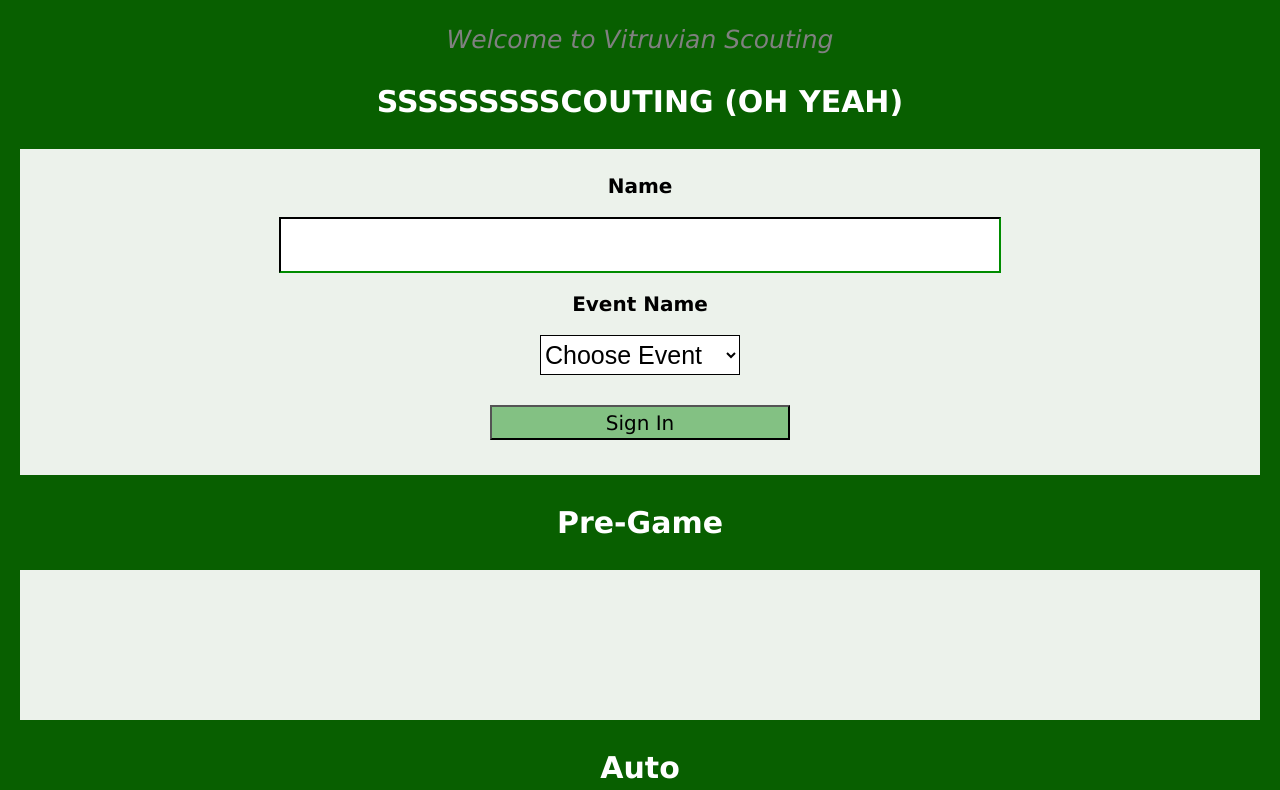
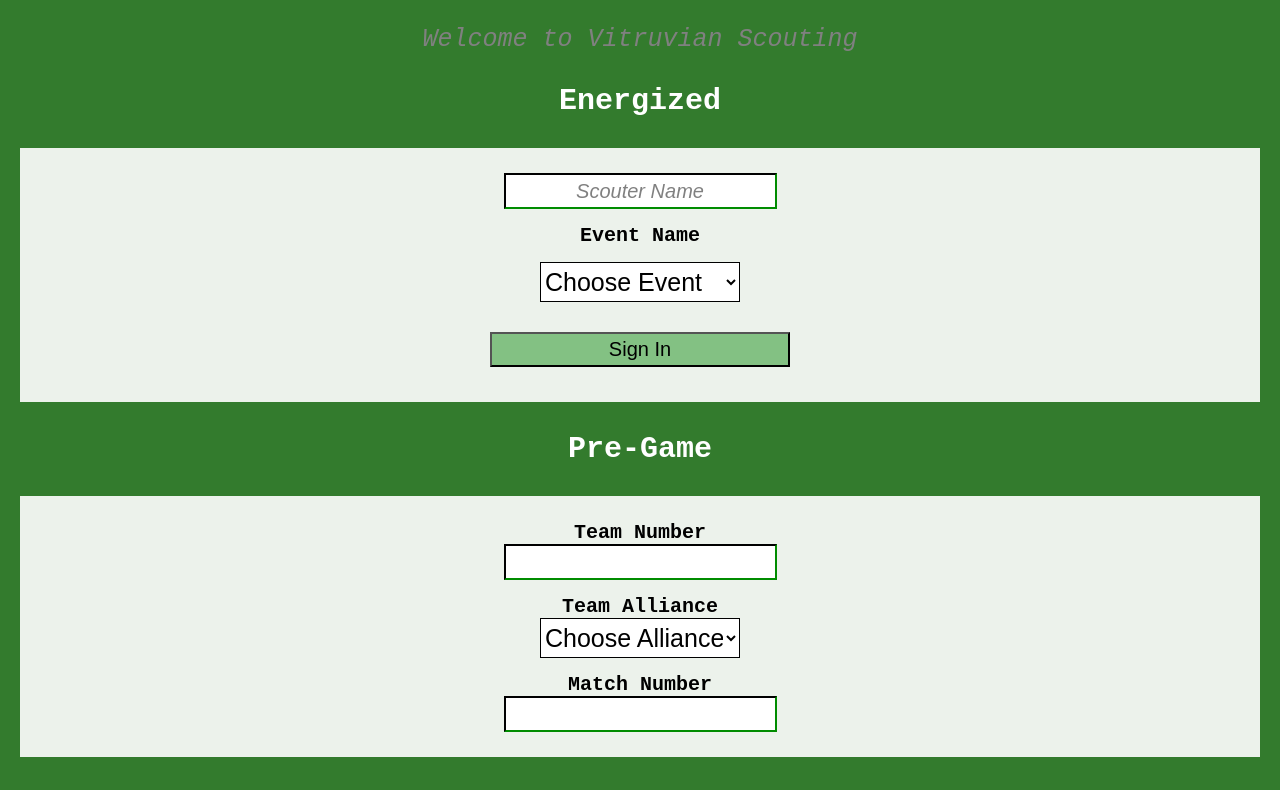
Before and after one commit to 4201VitruvianBots/ScoutingApp2023, a React (Create React App) app in the folder MatchScouting/: page / in a window 1280 px wide. Shown: the top 790 px of the page. Built offline with nearby package versions, Linux system fonts and the light colour scheme.

Commit message:
added needed sign-in and auto features back in
:)

```diff
--- a/MatchScouting/src/App.css
+++ b/MatchScouting/src/App.css
@@ -1,3 +1,8 @@
+/* .App {
+  text-align: center;
+  font-size: 10;
+} */
+
 /* WILL DELETE THIS FILE - UNUSED CODE, JUST FOR REFERENCE (COLORS + FORMATTING)
 
 .App {
--- a/MatchScouting/src/Pages.js
+++ b/MatchScouting/src/Pages.js
@@ -13,20 +13,18 @@ function Page(props) {
 function SignIn(props) {
     return (
         <div>
-            <p className="section-label">SSSSSSSSSCOUTING (OH YEAH)</p>
+            <p className="section-label">Energized</p>
             <form onSubmit={props.onSubmit} action="#">
                 <div className="textArea">
-                    <label className="item-label" htmlFor="Sname" ><strong>Name</strong> </label>
-                    <br />
-                    <br />
-                    <input type="text" id="Sname" name="Sname" />
+
+                    <input type="text" id="Sname" name="Sname" placeholder="Scouter Name"/>
                     <br />
                     <label className="item-label" htmlFor="Ename"><strong>Event Name</strong> </label>
                     <br />
                     <br />
                     <select name="Ename" id="Ename" defaultValue="Choose">
                         <option value="Choose" className="Placeholder" disabled>Choose Event</option>
-                        <option value="BeachBlitz">Beach Blitz</option>
+                        <option value="BeachBlitz">Port Hueneme</option>
                     </select>
                     <input type="submit" className="SAVE" value="Sign In"/>
                 </div>
@@ -42,7 +40,7 @@ function PreGame(props) {
             <p className="section-label">Pre-Game</p>
 
     <div className="textArea">
-        {/*}
+
         <label className="item-label" htmlFor="Num"><strong>Team Number</strong> </label>
         <input className="text-input" type="text" id="Num" name="Num" />
         <br />
@@ -55,7 +53,7 @@ function PreGame(props) {
         <br />
         <label className="item-label" htmlFor="match"><strong>Match Number</strong></label>
         <br />
-        <input className="text-input" type="text" id="match" name="match" /> */}
+        <input className="text-input" type="text" id="match" name="match" />
     </div>
 
         </Page>
--- a/MatchScouting/src/index.css
+++ b/MatchScouting/src/index.css
@@ -1,11 +1,7 @@
  :root {
    --accent-1: white;
-   /* --accent-2: #59aa59;
-  --accent-3: #005f00; */
    --accent-4: #003800;
-   --background-1: #085f00;
-   /*--background-2: */
-   --background-3: #ecf2eb;
+   --background-1: #085f00d2;
    --accent-default: var(--accent-3);
    --bg-color: var(--background-1);
    text-align: center;
@@ -14,21 +10,28 @@
  .page-title {
    color: gray;
    font-size: 25px;
-   font-family: 'Lucida Sans', 'Lucida Sans Regular', 'Lucida Grande', 'Lucida Sans Unicode', Geneva, Verdana, sans-serif;
+
    font-style: italic;
+ }
+
+ ::placeholder {
+    color: gray;
+    font-size: 20px;
+    font-style: italic;
+    text-align: center;
  }
 
  .section-label {
    color: white;
    font-size: 30px;
    font-weight: bold;
-   font-family:'Lucida Sans', 'Lucida Sans Regular', 'Lucida Grande', 'Lucida Sans Unicode', Geneva, Verdana, sans-serif;
+
  }
 
  .item-label, .item-label2 {
    color: black;
    font-size: 20px;
-   font-family: 'Lucida Sans', 'Lucida Sans Regular', 'Lucida Grande', 'Lucida Sans Unicode', Geneva, Verdana, sans-serif;
+
    display: inline-block;
  }
  .item-label2{
@@ -59,7 +62,7 @@
 
  body {
    margin: 0;
-   font-family: 'Gill Sans', 'Gill Sans MT', Calibri, 'Trebuchet MS', sans-serif;
+   font-family: monospace;
    font-weight: 100;
    -webkit-font-smoothing: antialiased;
    -moz-osx-font-smoothing: grayscale;
@@ -77,7 +80,7 @@
    font-size: 20px;
    padding: 10px;
    margin: 10px;
-   font-family: 'Lucida Sans', 'Lucida Sans Regular', 'Lucida Grande', 'Lucida Sans Unicode', Geneva, Verdana, sans-serif;
+
  }
 
  input[type="button"] {
@@ -104,10 +107,11 @@
    /* background-color: var(--accent-1); */
    color: black;
    display: block;
-   width: 60%;
-   height: 50px;
-   font-size: 50px;
+   width: fit-content;
+   height: 30px;
+   font-size: 20px;
    margin: 0 auto;
+
 
  }
 
@@ -159,7 +163,6 @@
    height: 35px;
    font-size: 20px;
    margin: 15px;
-   font-family: 'Lucida Sans', 'Lucida Sans Regular', 'Lucida Grande', 'Lucida Sans Unicode', Geneva, Verdana, sans-serif;
  }
 
  .SAVE {
```
